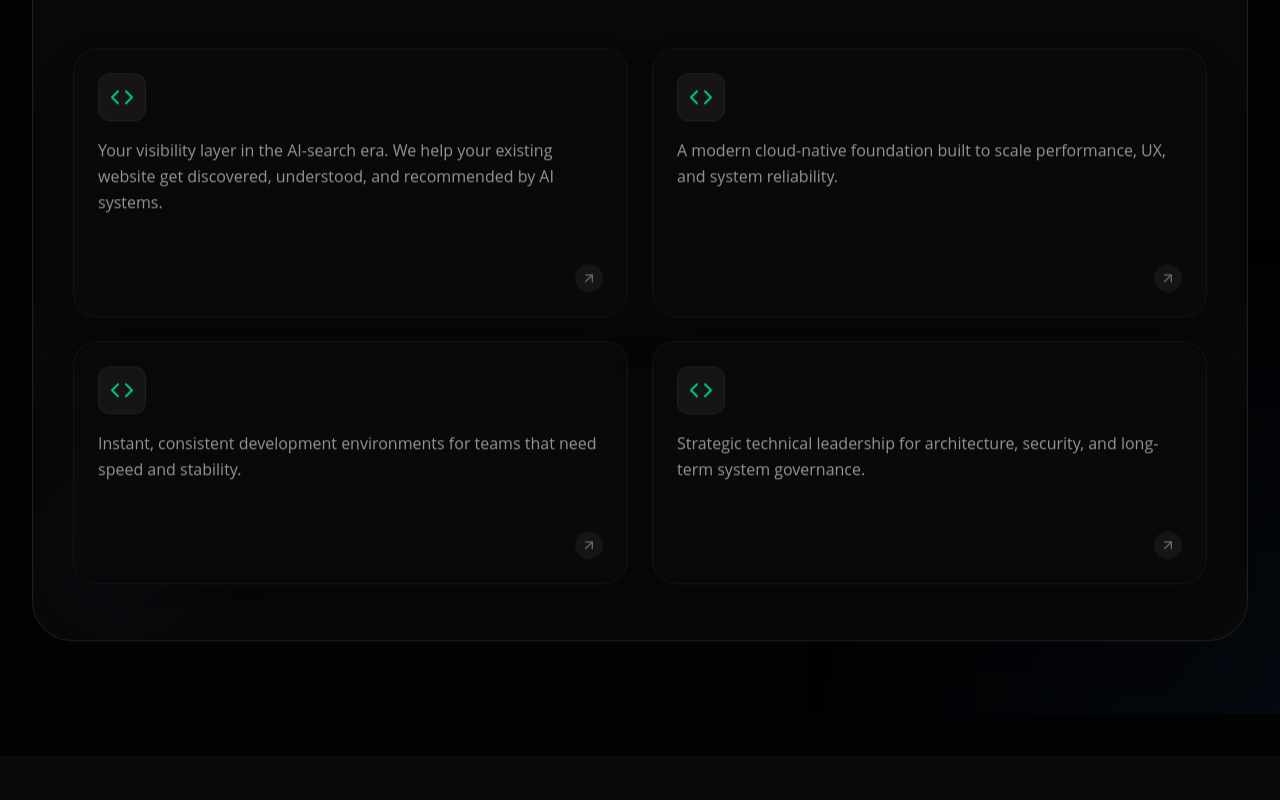
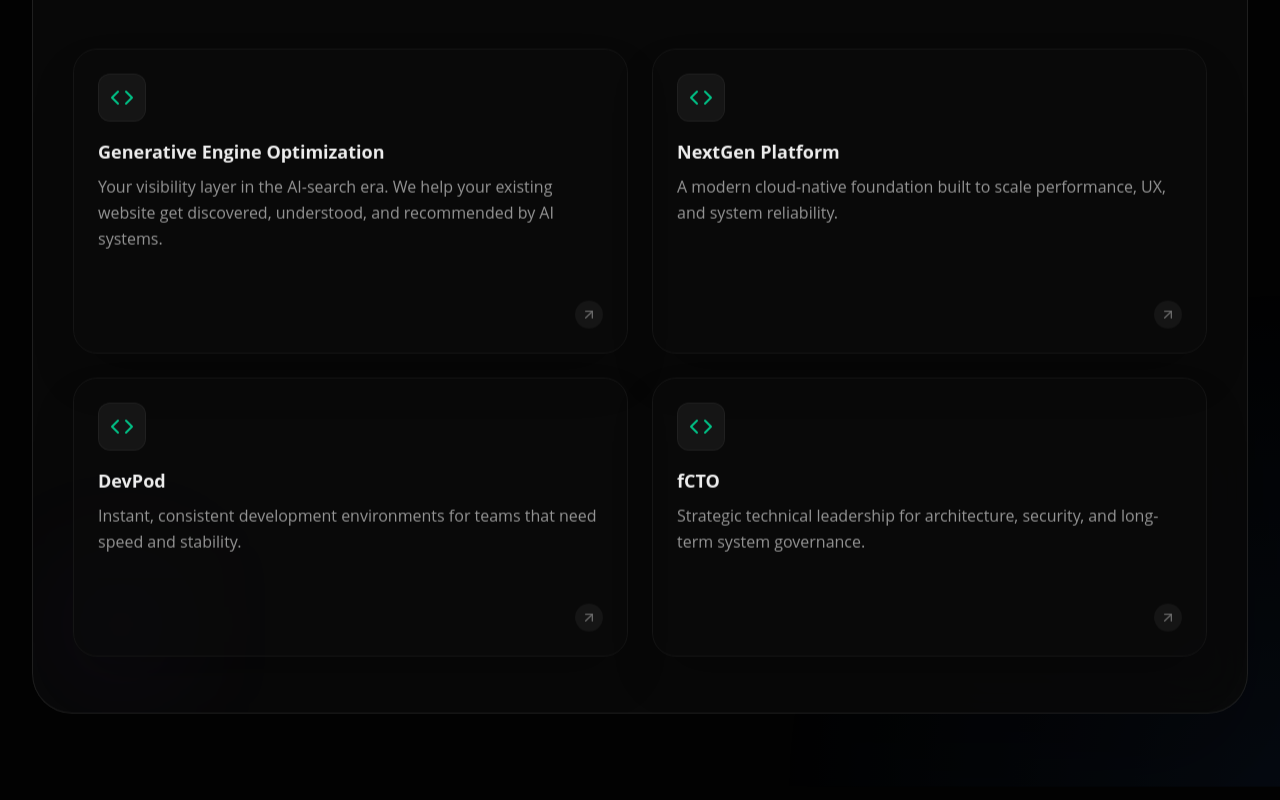
Before and after one commit to risarahayu/1zero-website-demo, a React (Vite) app: page / in a window 1280 px wide. Shown: the part 1280-2080 px from the top of the page. Built offline with nearby package versions, Linux system fonts and the light colour scheme.

Commit message:
improve text size

```diff
--- a/src/components/Products.tsx
+++ b/src/components/Products.tsx
@@ -86,7 +86,7 @@ export default function Products({ onOpenBooking }: ProductsProps) {
 
                     <div className="space-y-2">
                       <h3 className="font-sans text-lg font-bold text-white group-hover:text-emerald-400 transition-colors">
-                        {p.title}
+                        {p.service}
                       </h3>
                       <p className="font-sans text-base text-neutral-400 group-hover:text-sea-salt transition-colors leading-relaxed">
                         {p.description}
--- a/src/components/services/Offer.tsx
+++ b/src/components/services/Offer.tsx
@@ -145,7 +145,7 @@ export default function DiagnosisPanel() {
                                                             Our Service
                                                         </p>
                                                         <div className="flex flex-col gap-4">
-                                                            <div className="text-2xl md:text-3xl font-bold uppercase animate-gradient-text text-gradient-services">
+                                                            <div className="text-2xl md:text-5xl font-bold uppercase animate-gradient-text text-gradient-services">
                                                                 {item.service}
                                                             </div>
                                                             <p className="text-white/70 text-base leading-relaxed">
--- a/src/data.ts
+++ b/src/data.ts
@@ -366,7 +366,8 @@ export const customProjects = [
     description: "A curated selection of modern art pieces from various contemporary artists.",
     bgClass: "bg-[#112240] border-blue-500/10",
     mockupType: "impact",
-    imageUrl: `${import.meta.env.BASE_URL}portofolio image/Desktop - 62 (2).png`
+    imageUrl: `${import.meta.env.BASE_URL}portofolio image/Desktop - 62 (2).png`,
+    service: "Devpod"
   },
   {
     id: "baliteak",
@@ -374,7 +375,8 @@ export const customProjects = [
     description: "A portfolio showcasing stunning custom teakwood designs and artisanal furniture catalog.",
     bgClass: "bg-[#45301F] border-amber-500/10",
     mockupType: "baliteak",
-    imageUrl: `${import.meta.env.BASE_URL}portofolio image/kup (3).png`
+    imageUrl: `${import.meta.env.BASE_URL}portofolio image/kup (3).png`,
+    service: "NextGen Platform"
   },
   {
     id: "TDD",
@@ -382,7 +384,8 @@ export const customProjects = [
     description: "Healthcare portal integrating real-time translating, audio diagnosis, and clinical records.",
     bgClass: "bg-[#092218] border-emerald-500/10",
     mockupType: "tdd",
-    imageUrl: `${import.meta.env.BASE_URL}portofolio image/kup (5).png`
+    imageUrl: `${import.meta.env.BASE_URL}portofolio image/kup (5).png`,
+    service: "Devpod",
   },
   {
     id: "nexus",
@@ -390,7 +393,8 @@ export const customProjects = [
     description: "Professional company website built for PT Phoenix, featuring a modern design system and seamless user experience.",
     bgClass: "bg-[#16122d] border-purple-500/10",
     mockupType: "nexus",
-    imageUrl: `${import.meta.env.BASE_URL}portofolio image/kup (6).png`
+    imageUrl: `${import.meta.env.BASE_URL}portofolio image/kup (6).png`,
+    service: "Devpod",
   },
   {
     id: "blackstump",
@@ -398,6 +402,7 @@ export const customProjects = [
     description: "Full website replatform for Blackstump Technologies — modernizing architecture, design system, and digital presence from the ground up.",
     bgClass: "bg-[#0d1a0d] border-brunswick-green-500/10",
     mockupType: "blackstump",
-    imageUrl: `${import.meta.env.BASE_URL}portofolio image/kup (7).png`
+    imageUrl: `${import.meta.env.BASE_URL}portofolio image/kup (7).png`,
+    service: "NextGen Platform",
   }
 ];
```
